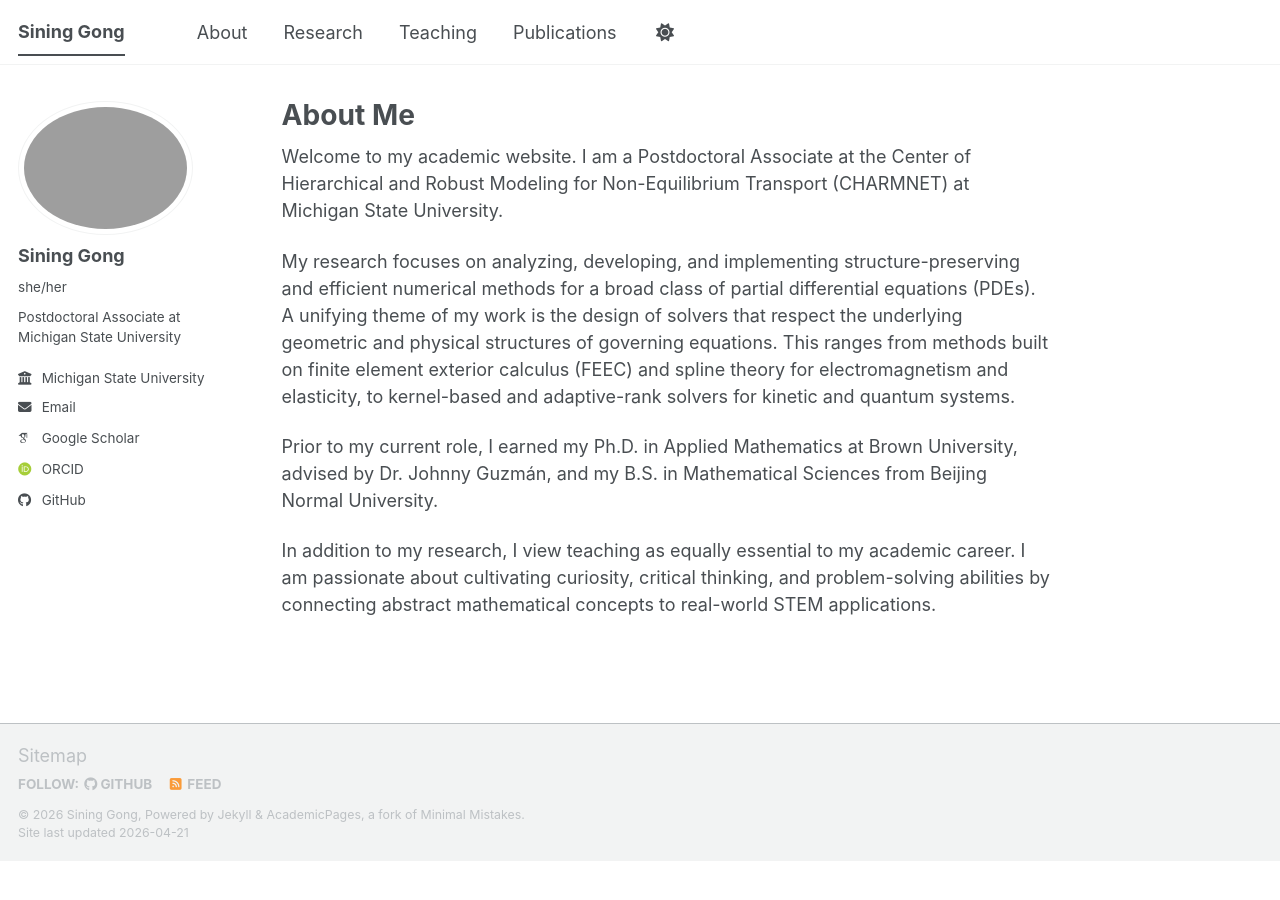
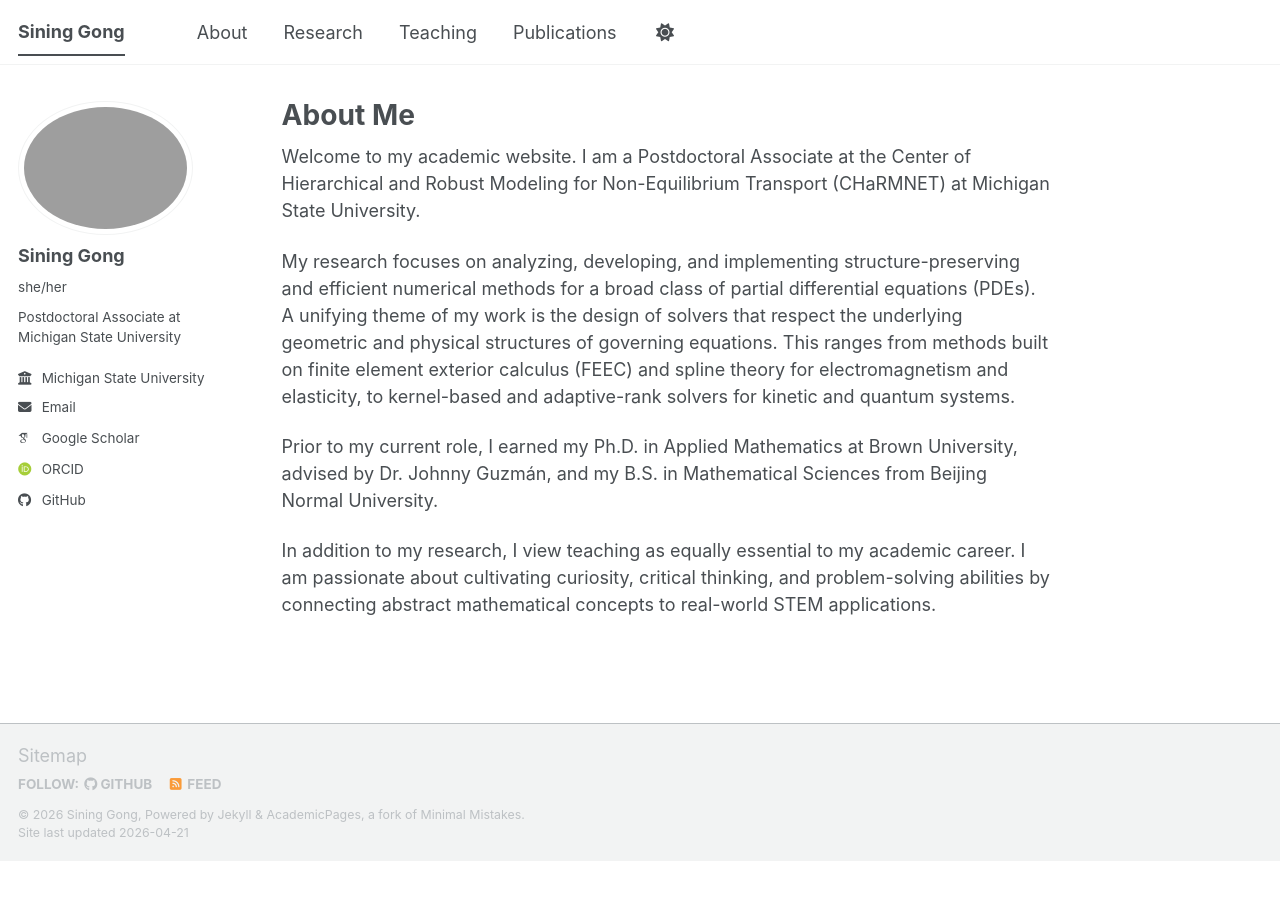
Before and after one commit to sgong11/sgong11.github.io, a Jekyll site: the page built from _pages/about.md, in a window 1280 px wide. Built offline with Jekyll 4.4.1, drawn with Linux system fonts in a browser that asks for light colours; some web fonts are replaced; a script bundle is joined from its source files by our own code; library files that are not in the unit come from our copies.

```diff
--- a/_pages/about.md
+++ b/_pages/about.md
@@ -7,7 +7,7 @@ redirect_from:
   - /about.html
 ---
 
-Welcome to my academic website. I am a Postdoctoral Associate at the Center of Hierarchical and Robust Modeling for Non-Equilibrium Transport (CHARMNET) at Michigan State University.
+Welcome to my academic website. I am a Postdoctoral Associate at the Center of Hierarchical and Robust Modeling for Non-Equilibrium Transport (CHaRMNET) at Michigan State University.
 
 My research focuses on analyzing, developing, and implementing structure-preserving and efficient numerical methods for a broad class of partial differential equations (PDEs). A unifying theme of my work is the design of solvers that respect the underlying geometric and physical structures of governing equations. This ranges from methods built on finite element exterior calculus (FEEC) and spline theory for electromagnetism and elasticity, to kernel-based and adaptive-rank solvers for kinetic and quantum systems.
 
```
